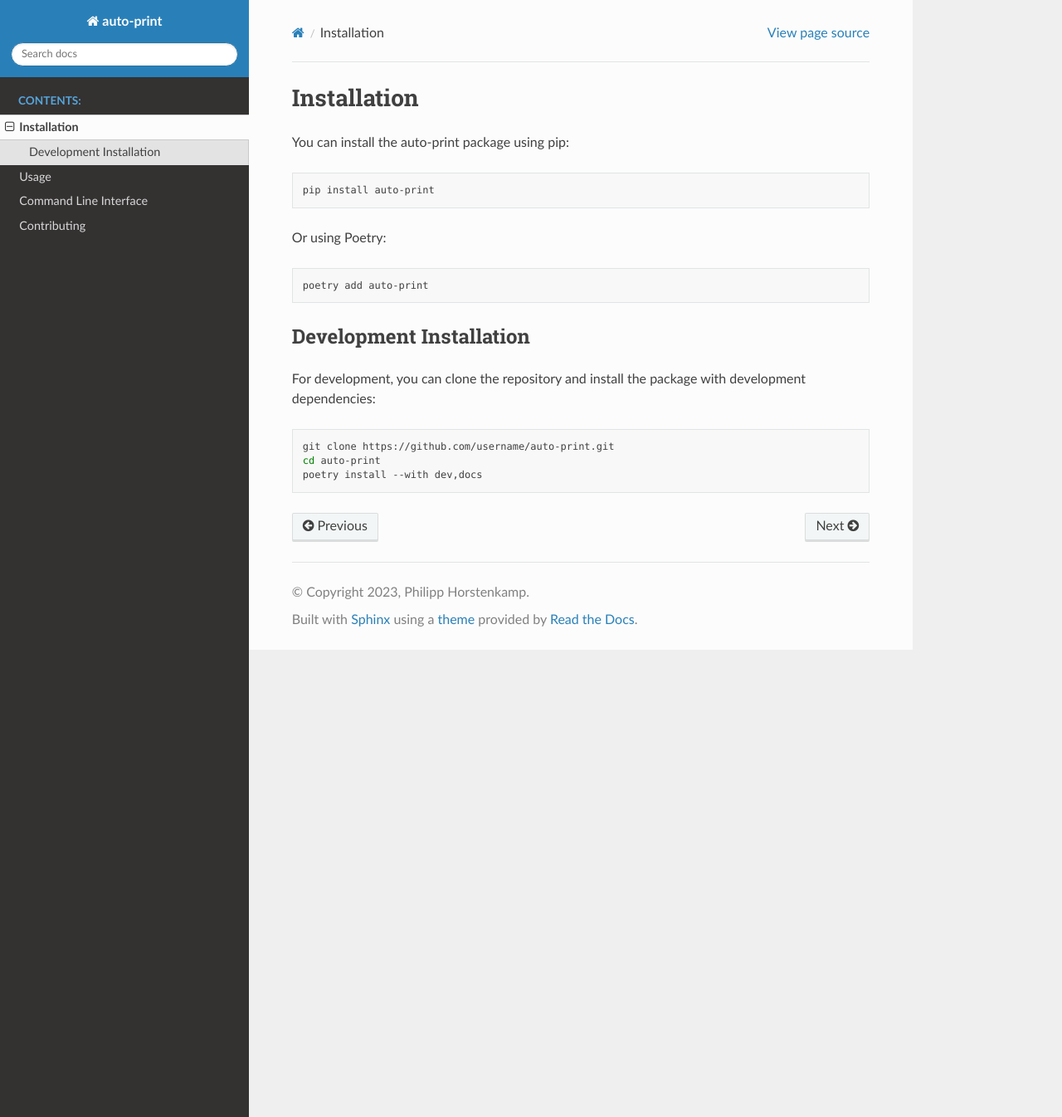
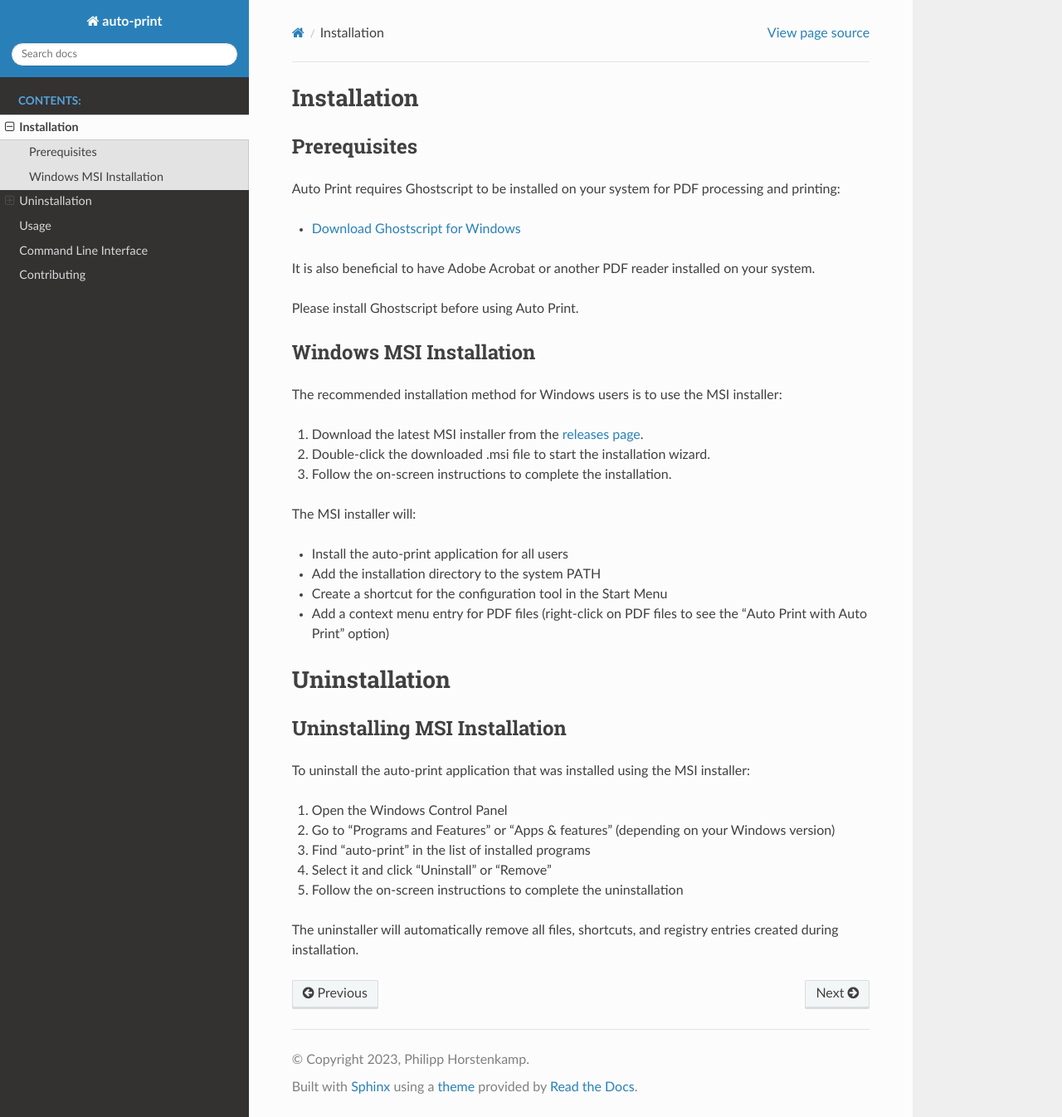
Before and after one commit to philipp-horstenkamp/auto_print, a Sphinx documentation site: the page built from docs/installation.rst, in a window 1280 px wide and 1346 px high. Shown: the whole window at 83% size. Built offline with Sphinx 7.4.7 and the Read the Docs theme 3.1.0, drawn with Linux system fonts in a browser that asks for light colours; pages that are not in the unit, such as notebooks, are missing from menus.

Commit message:
`docs(chore): update installation guide with prerequisites, MSI installation, and uninstallation steps`

```diff
--- a/docs/installation.rst
+++ b/docs/installation.rst
@@ -3,25 +3,45 @@
 Installation
 ============
 
-You can install the auto-print package using pip:
+Prerequisites
+-------------
 
-.. code-block:: bash
+Auto Print requires Ghostscript to be installed on your system for PDF processing and printing:
 
-    pip install auto-print
+* `Download Ghostscript for Windows <https://ghostscript.com/releases/gsdnld.html>`_
 
-Or using Poetry:
+It is also beneficial to have Adobe Acrobat or another PDF reader installed on your system.
 
-.. code-block:: bash
+Please install Ghostscript before using Auto Print.
 
-    poetry add auto-print
-
-Development Installation
+Windows MSI Installation
 ------------------------
 
-For development, you can clone the repository and install the package with development dependencies:
+The recommended installation method for Windows users is to use the MSI installer:
 
-.. code-block:: bash
+1. Download the latest MSI installer from the `releases page <https://github.com/username/auto-print/releases>`_.
+2. Double-click the downloaded .msi file to start the installation wizard.
+3. Follow the on-screen instructions to complete the installation.
 
-    git clone https://github.com/username/auto-print.git
-    cd auto-print
-    poetry install --with dev,docs
+The MSI installer will:
+
+* Install the auto-print application for all users
+* Add the installation directory to the system PATH
+* Create a shortcut for the configuration tool in the Start Menu
+* Add a context menu entry for PDF files (right-click on PDF files to see the "Auto Print with Auto Print" option)
+
+Uninstallation
+==============
+
+Uninstalling MSI Installation
+-----------------------------
+
+To uninstall the auto-print application that was installed using the MSI installer:
+
+1. Open the Windows Control Panel
+2. Go to "Programs and Features" or "Apps & features" (depending on your Windows version)
+3. Find "auto-print" in the list of installed programs
+4. Select it and click "Uninstall" or "Remove"
+5. Follow the on-screen instructions to complete the uninstallation
+
+The uninstaller will automatically remove all files, shortcuts, and registry entries created during installation.
```
